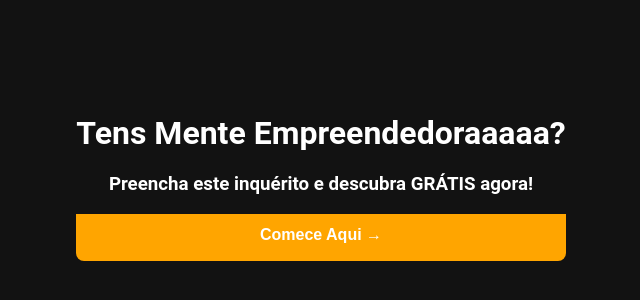
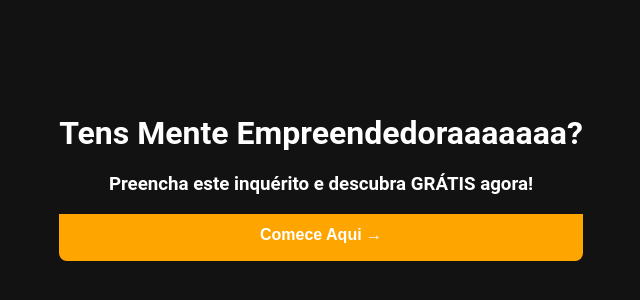
Before and after one commit to carbar1000/mente-6, a website: page index.html in a window 1280 px wide. Shown: the part 236-536 px from the top of the page, without its empty margins (319-959 px from the left). Drawn offline with nearby package versions, Linux system fonts and the light colour scheme.

Commit message:
enviando para o giti

```diff
--- a/index.html
+++ b/index.html
@@ -16,7 +16,7 @@
 </head>
 <body>
     <div id="intro" class="centered-text hide-on-click">
-        <h1>Tens Mente Empreendedoraaaaa?</h1>
+        <h1>Tens Mente Empreendedoraaaaaaa?</h1>
         <h3>Preencha este inquérito e descubra GRÁTIS agora!</h3>
         <div class="buttons">
             <button id="startButton" class="hide-on-click" onclick="startSurvey()">Comece Aqui →</button>
```
